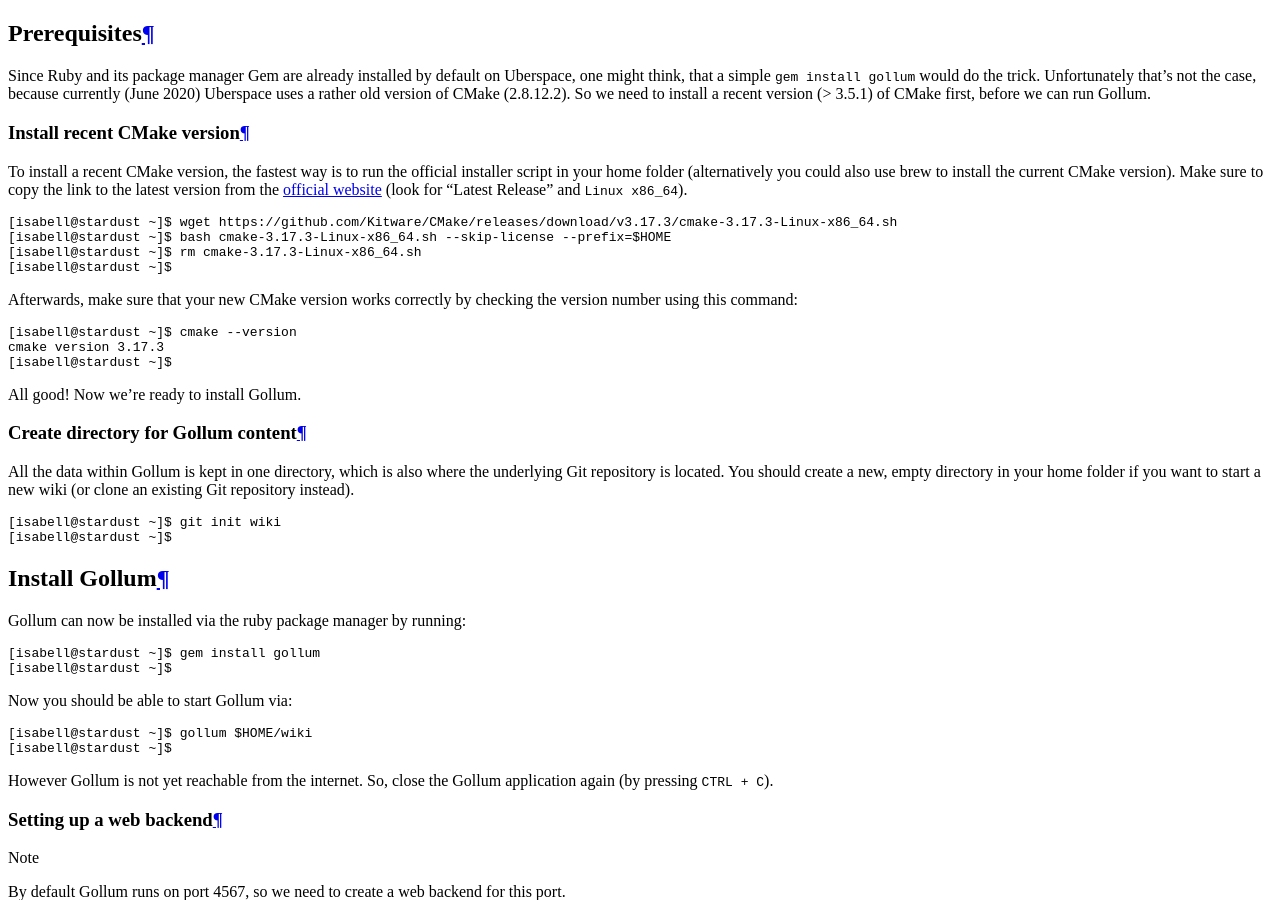
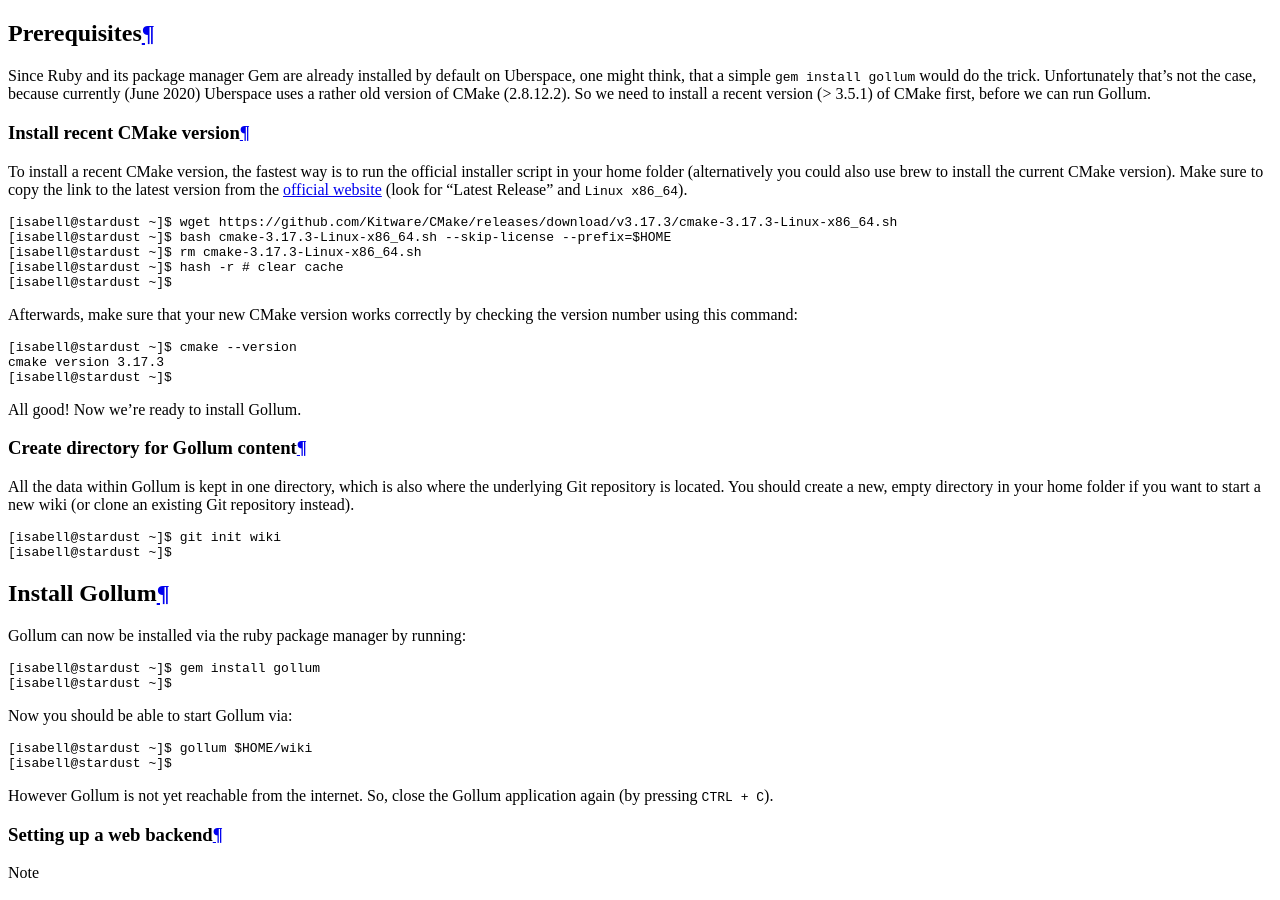
Before and after one commit to Uberspace/lab, a Sphinx documentation site: the page built from source/guide_gollum.rst, in a window 1280 px wide and 900 px high, scrolled down 4277 px. Built offline with Sphinx 7.4.7 and the Read the Docs theme 2.0.0, drawn with Linux system fonts in a browser that asks for light colours.

Commit message:
add hash -r to installation instructions.
https://stackoverflow.com/a/46805870

```diff
--- a/source/guide_gollum.rst
+++ b/source/guide_gollum.rst
@@ -40,6 +40,7 @@
   [isabell@stardust ~]$ wget https://github.com/Kitware/CMake/releases/download/v3.17.3/cmake-3.17.3-Linux-x86_64.sh
   [isabell@stardust ~]$ bash cmake-3.17.3-Linux-x86_64.sh --skip-license --prefix=$HOME
   [isabell@stardust ~]$ rm cmake-3.17.3-Linux-x86_64.sh
+  [isabell@stardust ~]$ hash -r # clear cache
   [isabell@stardust ~]$
 
 Afterwards, make sure that your new CMake version works correctly by checking the version number using this command:
```
